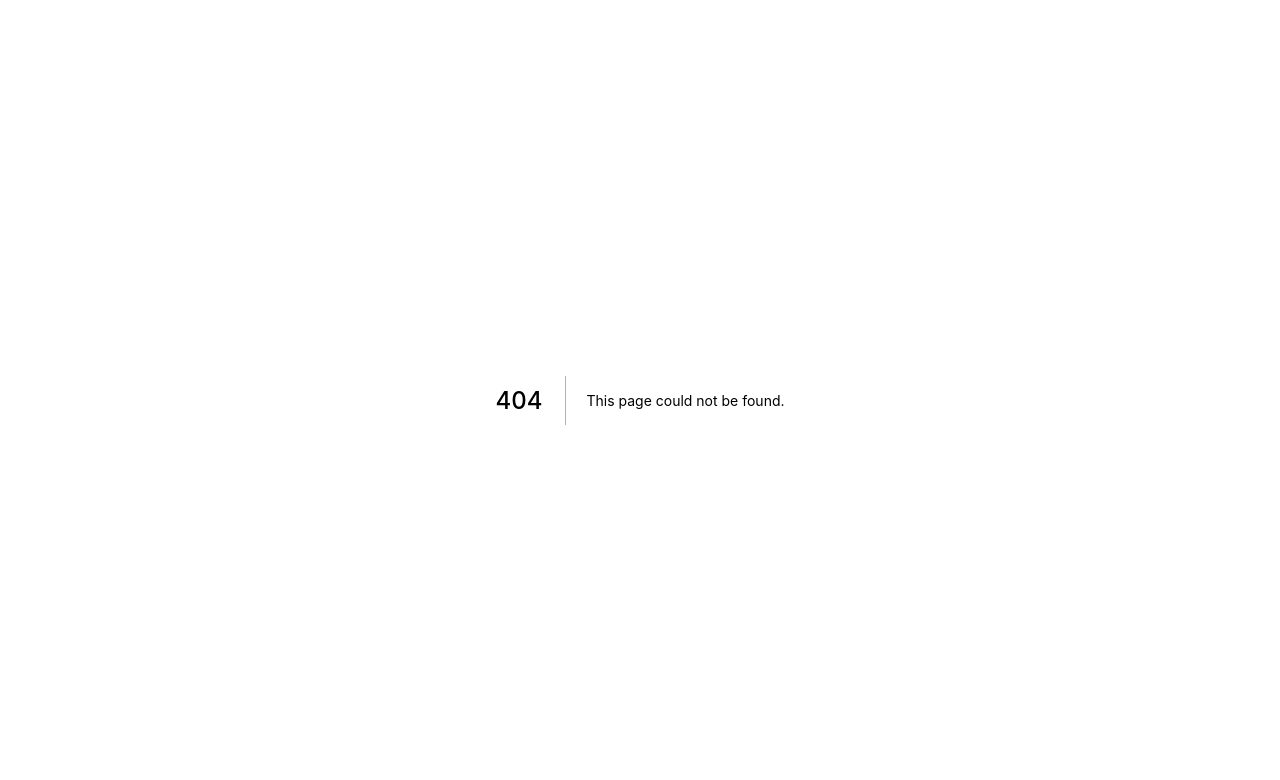
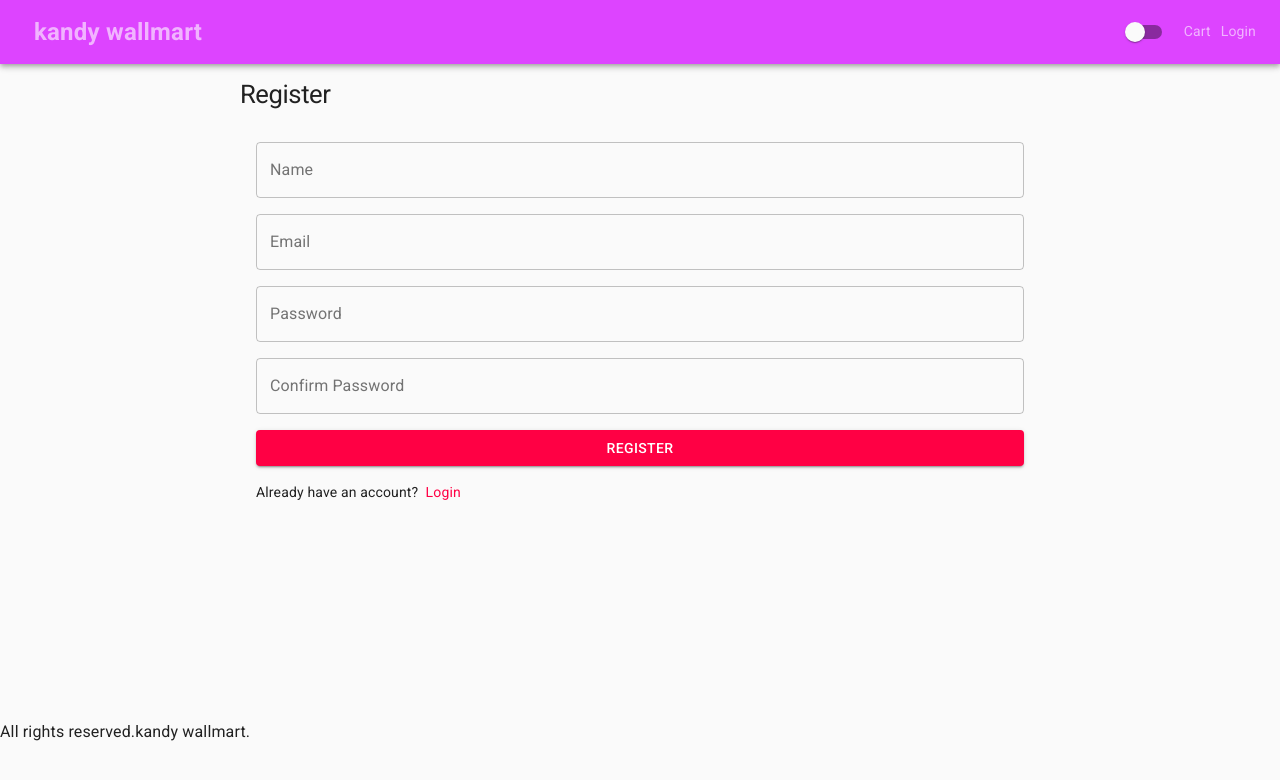
Before and after one commit to sagarromer/kandy-wallmart-nextjs-2021, a Next.js app: page /register in a window 1280 px wide. Before the commit this address had no page. Shown: the top 780 px of the page. Built offline with nearby package versions, Linux system fonts and the light colour scheme.

Commit message:
created register page

```diff
--- /dev/null
+++ b/pages/api/users/register.js
@@ -0,0 +1,30 @@
+import nc from 'next-connect';
+import bcrypt from 'bcryptjs';
+import User from '../../../models/User';
+import db from '../../../utils/db';
+import { signToken } from '../../../utils/auth';
+
+const handler = nc();
+
+handler.post(async (req, res) => {
+    await db.connect();
+    const newUser = new User({
+        name: req.body.name,
+        email: req.body.email,
+        password: bcrypt.hashSync(req.body.password),
+        isAdmin: false,
+    });
+    const user = await newUser.save();
+    await db.disconnect();
+
+    const token = signToken(user);
+    res.send({
+        token,
+        _id: user._id,
+        name: user.name,
+        email: user.email,
+        isAdmin: user.isAdmin,
+    });
+});
+
+export default handler;
--- a/pages/login.js
+++ b/pages/login.js
@@ -77,7 +77,7 @@
                     </ListItem>
                     <ListItem>
                         Don't have an account? &nbsp;
-                        <NextLink href="/register" passHref>
+                        <NextLink href={`/register?redirect=${redirect || '/'}`} passHref>
                             <Link>Register</Link>
                         </NextLink>
                     </ListItem>
--- /dev/null
+++ b/pages/register.js
@@ -0,0 +1,115 @@
+import {
+    List,
+    ListItem,
+    Typography,
+    TextField,
+    Button,
+    Link,
+} from '@material-ui/core';
+import axios from 'axios';
+import { useRouter } from 'next/router';
+import NextLink from 'next/link';
+import React, { useContext, useEffect, useState } from 'react';
+import Layout from '../components/Layout';
+import { Store } from '../utils/Store';
+import useStyles from '../utils/styles';
+import Cookies from 'js-cookie';
+
+export default function Register() {
+    const router = useRouter();
+    const { redirect } = router.query;
+    const { state, dispatch } = useContext(Store);
+    const { userInfo } = state;
+    useEffect(() => {
+        if (userInfo) {
+            router.push('/');
+        }
+        }, []);
+
+        const [name, setName] = useState('');
+        const [email, setEmail] = useState('');
+        const [password, setPassword] = useState('');
+        const [confirmPassword, setConfirmPassword] = useState('');
+        const classes = useStyles();
+        const submitHandler = async (e) => {
+        e.preventDefault();
+        if (password !== confirmPassword) {
+            alert("passwords don't match");
+            return;
+        }
+        try {
+            const { data } = await axios.post('/api/users/register', {
+            name,
+            email,
+            password,
+            });
+            dispatch({ type: 'USER_LOGIN', payload: data });
+            Cookies.set('userInfo', data);
+            router.push(redirect || '/');
+        } catch (err) {
+            alert(err.response.data ? err.response.data.message : err.message);
+        }
+        };
+        return (
+        <Layout title="Register">
+            <form onSubmit={submitHandler} className={classes.form}>
+            <Typography component="h1" variant="h1">
+                Register
+            </Typography>
+            <List>
+                <ListItem>
+                <TextField
+                    variant="outlined"
+                    fullWidth
+                    id="name"
+                    label="Name"
+                    inputProps={{ type: 'text' }}
+                    onChange={(e) => setName(e.target.value)}
+                ></TextField>
+                </ListItem>
+                <ListItem>
+                <TextField
+                    variant="outlined"
+                    fullWidth
+                    id="email"
+                    label="Email"
+                    inputProps={{ type: 'email' }}
+                    onChange={(e) => setEmail(e.target.value)}
+                ></TextField>
+                </ListItem>
+                <ListItem>
+                <TextField
+                    variant="outlined"
+                    fullWidth
+                    id="password"
+                    label="Password"
+                    inputProps={{ type: 'password' }}
+                    onChange={(e) => setPassword(e.target.value)}
+                ></TextField>
+                </ListItem>
+                <ListItem>
+                <TextField
+                    variant="outlined"
+                    fullWidth
+                    id="confirmPassword"
+                    label="Confirm Password"
+                    inputProps={{ type: 'password' }}
+                    onChange={(e) => setConfirmPassword(e.target.value)}
+                ></TextField>
+                </ListItem>
+                <ListItem>
+                <Button variant="contained" type="submit" fullWidth color="primary">
+                    Register
+                </Button>
+                </ListItem>
+                <ListItem>
+                Already have an account? &nbsp;
+                <NextLink href={`/login?redirect=${redirect || '/'}`} passHref>
+                    <Link>Login</Link>
+                </NextLink>
+                </ListItem>
+            </List>
+            </form>
+        </Layout>
+        );
+    }
```
